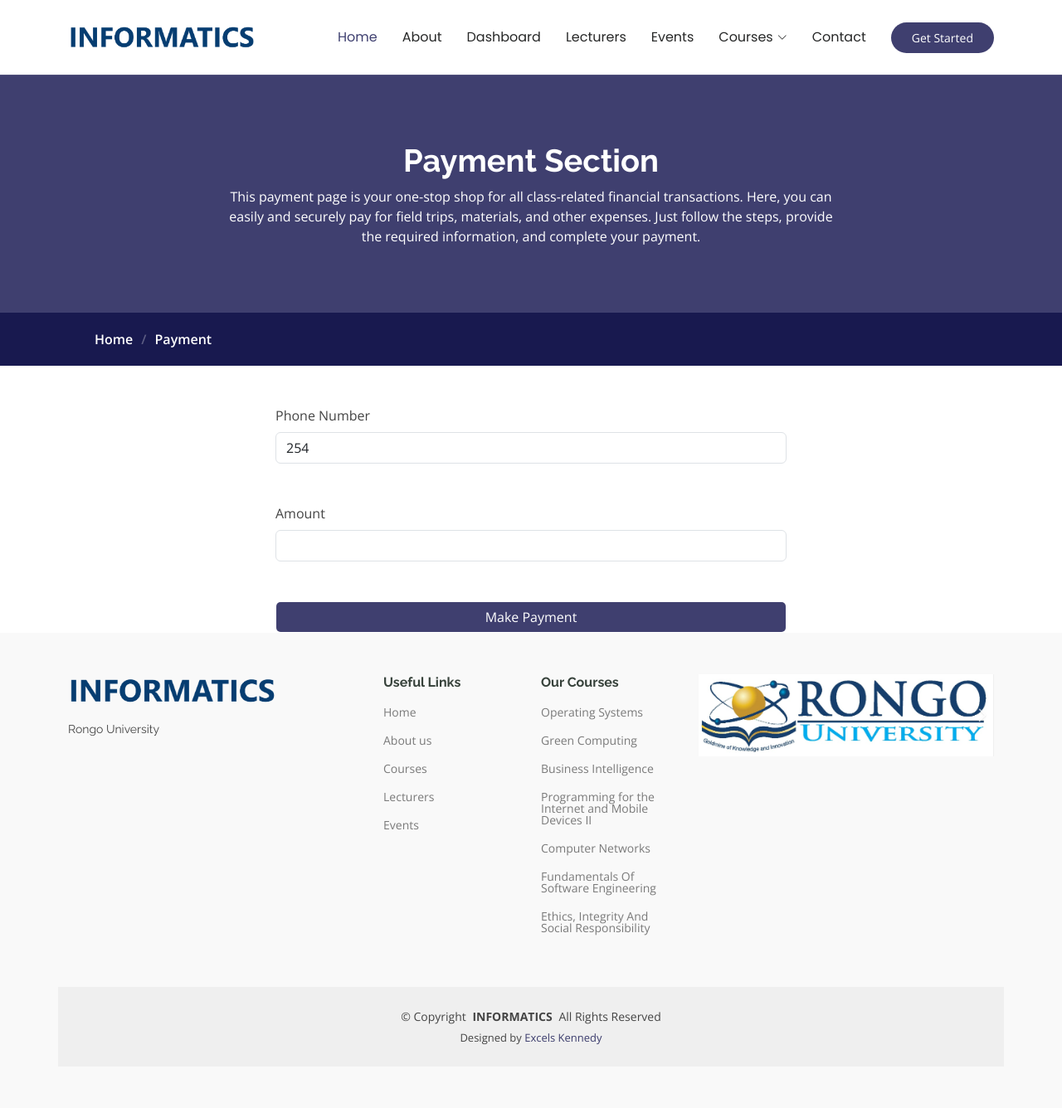
After one commit to ExcelsKennedy2/Informatics-Class-System, a Django app: page /stk/ in a window 1280 px wide. The commit adds this page. Shown: the whole page at 83% size. Run offline with Django 5.2, Linux system fonts and the light colour scheme; parts of the project's set-up code (start-up, migrations or seed data) failed here and were passed over; some libraries are stand-ins or nearby versions.

Commit message:
updated code and added pages

```diff
--- a/informatics/templates/add_event.html
+++ b/informatics/templates/add_event.html
@@ -25,7 +25,7 @@
         <input type="date" name="day" required>
     </div>
     <div>
-        <button class="btn btn-success mt-2" type="submit">Add Event</button>
+        <button class="btn mt-2" style="background-color: #0e0f4bcb; color: white;" type="submit">Add Event</button>
     </div>
 </form>
 </main>
--- a/informatics/templates/events.html
+++ b/informatics/templates/events.html
@@ -51,7 +51,7 @@
                         <h5 class="card-title"><a href="">{{ d.name }}</a></h5>
                         <p class="fst-italic text-center">{{ d.day }}</p>
                         <p class="card-text">{{ d.description }}</p>
-                          <a class="btn btn-info" href="/update_event/{{ d.id }}">Update</a>
+                          <a class="btn" style="background-color: #0e0f4bcb; color: white" href="/update_event/{{ d.id }}">Update</a>
                           <a class="btn btn-danger" href="/delete_event/{{ d.id }}">Delete</a>
                       </div>
                     </div>
--- /dev/null
+++ b/informatics/templates/pay.html
@@ -0,0 +1,45 @@
+{% extends 'base.html' %}
+{% load static %}
+
+{% block title %}Pay Here{% endblock %}
+
+{% block content %}
+
+<body class="events-page">
+
+<main class="main">
+    <!-- Page Title -->
+    <div class="page-title" data-aos="fade">
+      <div class="heading">
+        <div class="container">
+          <div class="row d-flex justify-content-center text-center">
+            <div class="col-lg-8">
+              <h1>Payment Section</h1>
+              <p class="mb-0">This payment page is your one-stop shop for all class-related financial transactions. Here, you can easily and securely pay for field trips, materials, and other expenses. Just follow the steps, provide the required information, and complete your payment.</p>
+            </div>
+          </div>
+        </div>
+      </div>
+      <nav class="breadcrumbs">
+        <div class="container">
+          <ol>
+            <li><a href="{% url 'index' %}">Home</a></li>
+            <li class="current">Payment</li>
+          </ol>
+        </div>
+      </nav>
+    </div><!-- End Page Title -->
+    <form method="POST" action="{% url 'pay' %}" class="col-md-6 container">
+        {% csrf_token %}
+
+        <label class="form-label mt-5">Phone Number</label>
+        <input type="number" name="phone" value="254" class="form-control">
+
+        <label class="form-label mt-5">Amount</label>
+        <input type="number" name="amount" class="form-control">
+
+        <input type="submit" name="submit" class="form-control mt-5 btn" value="Make Payment" style="background-color: #0e0f4bcb; color: white;">
+    </form>
+</main>
+
+{% endblock %}
--- a/informatics/templates/update_event.html
+++ b/informatics/templates/update_event.html
@@ -25,7 +25,7 @@
         <input type="date" class="form-control" name="day" value="{{ d.day|date:'Y-m-d' }}" required>
     </div>
     <div>
-        <button class="btn btn-success mt-2" type="submit">Edit Event</button>
+        <button class="btn mt-2" style="background-color: #0e0f4bcb; color: white" type="submit">Edit Event</button>
     </div>
 </form>
 
--- a/informatics/urls.py
+++ b/informatics/urls.py
@@ -22,7 +22,10 @@ urlpatterns = [
     path('programming2/', views.programming2, name='programming2'),
     path('ethics-integrity-and-social-responsibility/', views.sas311, name='sas311'),
     path('add-content/', views.add_content, name='add-content'),
+    path('pay/', views.pay, name='pay'),
+    path('token/', views.token, name='token'),
     path('pricing/', views.pricing, name='pricing'),
+    path('stk/', views.stk, name="stk")
 ]
 if settings.DEBUG:
     urlpatterns += static(settings.MEDIA_URL, document_root=settings.MEDIA_ROOT)
--- a/informatics/views.py
+++ b/informatics/views.py
@@ -1,7 +1,12 @@
 from itertools import chain
 import os
 from django.shortcuts import render, redirect
-from .models import TextContent, DocumentContent, Content, ContentManager, Event, Course, Semester
+from .models import TextContent, DocumentContent, Event, Course, Semester
+from django.http import HttpResponse
+import requests
+from requests.auth import HTTPBasicAuth
+import json
+from . credentials import MpesaAccessToken, LipanaMpesaPpassword
 
 # Create your views here.
 def base(request):
@@ -274,5 +279,45 @@ def add_content(request):
     context = {'courses': courses, 'semesters': semesters}
     return render(request, 'add_content.html', context)
 
+
+def pay(request):
+    if request.method == "POST":
+        phone = request.POST['phone']
+        amount = request.POST['amount']
+        access_token = MpesaAccessToken.validated_mpesa_access_token
+        api_url = "https://sandbox.safaricom.co.ke/mpesa/stkpush/v1/processrequest"
+        headers = {"Authorization": "Bearer %s" % access_token}
+        request = {
+            "BusinessShortCode": LipanaMpesaPpassword.Business_short_code,
+            "Password": LipanaMpesaPpassword.decode_password,
+            "Timestamp": LipanaMpesaPpassword.lipa_time,
+            "TransactionType": "CustomerPayBillOnline",
+            "Amount": amount,
+            "PartyA": phone,
+            "PartyB": LipanaMpesaPpassword.Business_short_code,
+            "PhoneNumber": phone,
+            "CallBackURL": "https://sandbox.safaricom.co.ke/mpesa/",
+            "AccountReference": "Excels Kennedy",
+            "TransactionDesc": "Web Development Charges"
+        }
+
+    response = requests.post(api_url, json=request, headers=headers)
+    return HttpResponse("success")
+
+def token(request):
+    consumer_key = 'KzFqHe8zMChJ5vs8qdIjSILn00MtMBJiY8qaq1NmhE8ApPXY'
+    consumer_secret = 'pDVE5Xe2LlXAZrd1L38wF9vMBe0BELDcX89dL1Fu6jyYuiFn09iPixSLGBb6nAew'
+    api_URL = 'https://sandbox.safaricom.co.ke/oauth/v1/generate?grant_type=client_credentials'
+
+    r = requests.get(api_URL, auth=HTTPBasicAuth(
+        consumer_key, consumer_secret))
+    mpesa_access_token = json.loads(r.text)
+    validated_mpesa_access_token = mpesa_access_token["access_token"]
+
+    return render(request, 'token.html', {"token":validated_mpesa_access_token})
+
+def stk(request):
+    return render(request, 'pay.html', {'navbar':'stk'})
+
 def pricing(request):
     return render(request, 'pricing.html')
```
Also changed, not shown: informatics/credentials.py (added, +30 -0 lines), informatics/templates/add_content.html (+20 -11 lines), informatics/templates/token.html (added, +17 -0 lines), db.sqlite3, media/events/dev-fest-2024-GDG.webp (added), media/events/dev-fest-2024-GDG_HKWGabv.webp (added), media/events/dev-fest-2024-GDG_K4wnhzj.webp (added), media/events/dev-fest-2024-GDG_gKv7EMH.webp (added), media/events/events-item-2.jpg (added), 1 other file.
